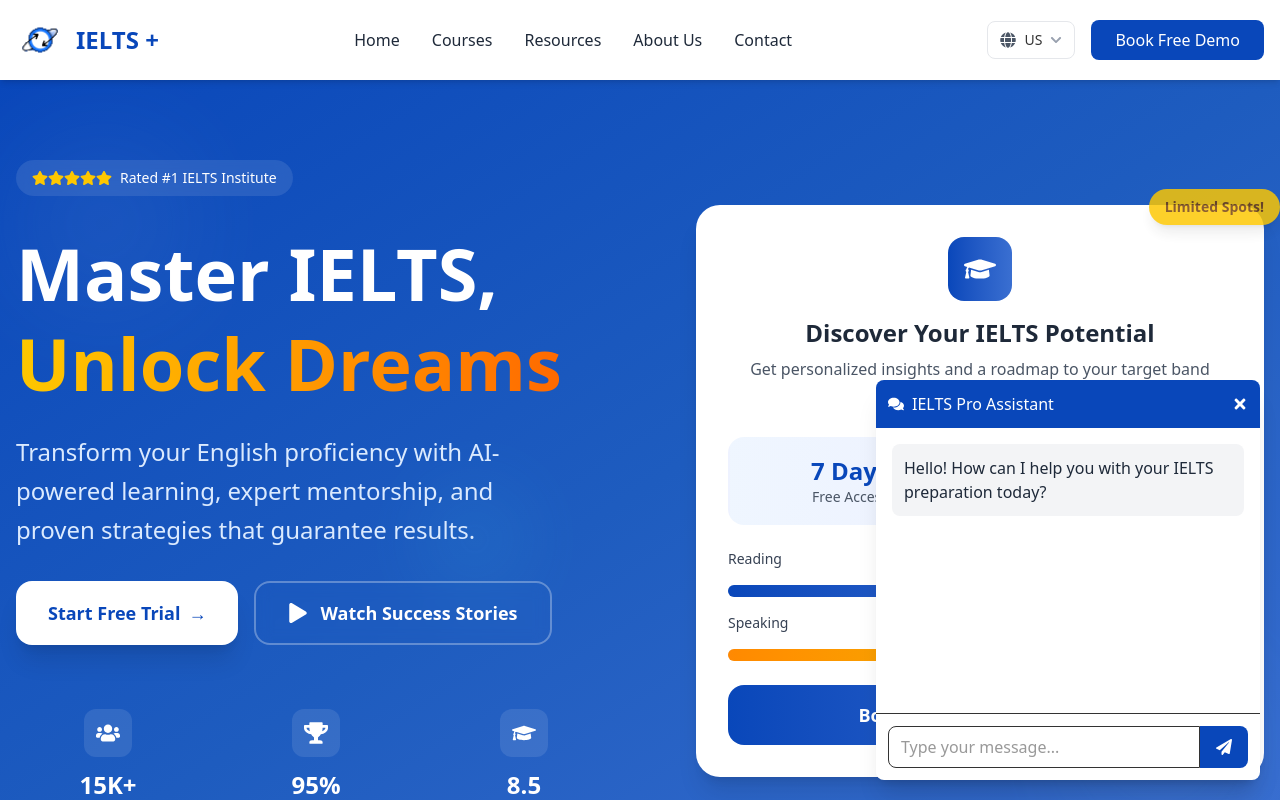
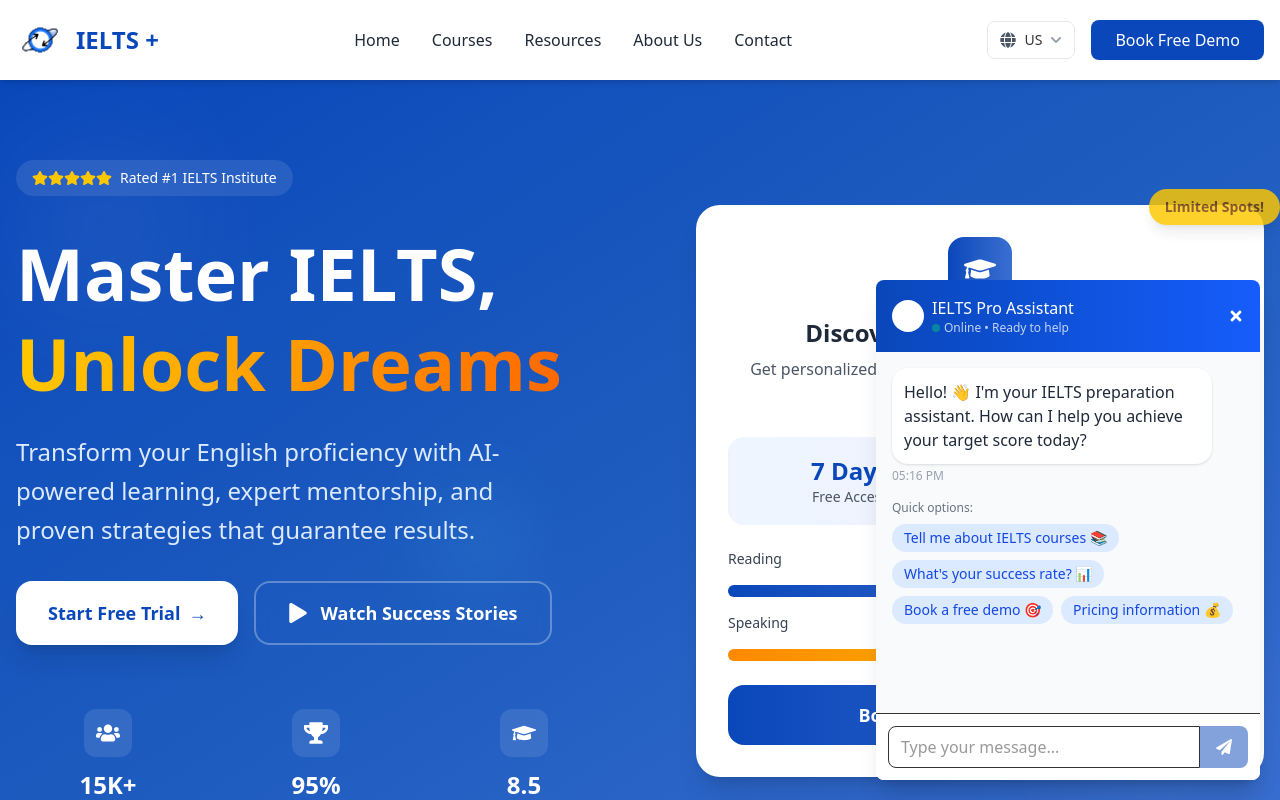
Before and after one commit to tarunmanoharann/babycode, a React (Vite) app in the folder frontend/: page / in a window 1280 px wide. Both pictures are taken after a click on the button 1232 px from the left and 752 px from the top of the page. Shown: the top 800 px of the page. Built offline with nearby package versions, Linux system fonts and the light colour scheme.

Commit message:
Update Chatbot.jsx

```diff
--- a/frontend/src/components/Chatbot.jsx
+++ b/frontend/src/components/Chatbot.jsx
@@ -1,100 +1,288 @@
-import React, { useState } from 'react';
-import { FaComments, FaTimes, FaPaperPlane } from 'react-icons/fa';
+import React, { useState, useEffect, useRef } from 'react';
+import { FaComments, FaTimes, FaPaperPlane, FaSmile, FaLightbulb } from 'react-icons/fa';
 
 const Chatbot = () => {
   const [isOpen, setIsOpen] = useState(false);
+  const [hasAutoOpened, setHasAutoOpened] = useState(false);
+  const [showNotification, setShowNotification] = useState(false);
+  const [isTyping, setIsTyping] = useState(false);
   const [messages, setMessages] = useState([
-    { text: "Hello! How can I help you with your IELTS preparation today?", isBot: true }
+    { text: "Hello! 👋 I'm your IELTS preparation assistant. How can I help you achieve your target score today?", isBot: true, timestamp: new Date() }
   ]);
   const [inputText, setInputText] = useState('');
+  const messagesEndRef = useRef(null);
+
+
+  const scrollToBottom = () => {
+    messagesEndRef.current?.scrollIntoView({ behavior: "smooth" });
+  };
+
+  useEffect(() => {
+    scrollToBottom();
+  }, [messages]);
+
+
+  useEffect(() => {
+    if (!hasAutoOpened) {
+      const notificationTimer = setTimeout(() => {
+        setShowNotification(true);
+
+
+        setTimeout(() => {
+          setShowNotification(false);
+          setIsOpen(true);
+          setHasAutoOpened(true);
+
+
+          setTimeout(() => {
+            setIsTyping(true);
+            setTimeout(() => {
+              setIsTyping(false);
+              setMessages(prev => [...prev, {
+                text: "I noticed you're browsing our IELTS courses! 🎯 Do you have any questions about our programs or need help choosing the right course for your target score?",
+                isBot: true,
+                timestamp: new Date()
+              }]);
+            }, 1500);
+          }, 1000);
+        }, 3000);
+      }, 7000); // 7 seconds
+
+      return () => clearTimeout(notificationTimer);
+    }
+  }, [hasAutoOpened]);
 
   const toggleChat = () => {
     setIsOpen(!isOpen);
+    setShowNotification(false);
   };
 
-  const handleSendMessage = (e) => {
-    e.preventDefault();
+  const quickReplies = [
+    "Tell me about IELTS courses 📚",
+    "What's your success rate? 📊",
+    "Book a free demo 🎯",
+    "Pricing information 💰"
+  ];
+
+  const botResponses = [
+    {
+      keywords: ['course', 'program', 'class'],
+      response: "Great question! 📚 We offer comprehensive IELTS courses including Speaking, Writing, Reading, and Listening modules. Our courses are designed by certified trainers with proven track records. Would you like details about a specific module?"
+    },
+    {
+      keywords: ['success', 'rate', 'result'],
+      response: "Excellent question! 🎉 Our success rate is outstanding - 95% of our students achieve their target band scores within 3 months. We've helped over 10,000+ students succeed in IELTS!"
+    },
+    {
+      keywords: ['demo', 'free', 'trial'],
+      response: "Perfect! 🎯 I can help you book a FREE demo class right now. Our demo includes a mini assessment and personalized study plan. Would you prefer a Speaking or Writing demo session?"
+    },
+    {
+      keywords: ['price', 'cost', 'fee', 'pricing'],
+      response: "Great question! 💰 Our courses start from ₹4,999 for individual modules and ₹12,999 for complete IELTS preparation. We also offer flexible EMI options. Would you like a detailed pricing breakdown?"
+    },
+    {
+      keywords: ['hello', 'hi', 'hey'],
+      response: "Hello there! 😊 I'm excited to help you with your IELTS journey. What specific area would you like to focus on - Speaking, Writing, Reading, or Listening?"
+    }
+  ];
+
+  const getSmartResponse = (userMessage) => {
+    const lowerMessage = userMessage.toLowerCase();
+
+    for (let response of botResponses) {
+      if (response.keywords.some(keyword => lowerMessage.includes(keyword))) {
+        return response.response;
+      }
+    }
+
+
+    const defaultResponses = [
+      "That's a fantastic question! 🤔 Our IELTS experts would love to help you with that. Would you like me to connect you with a counselor for detailed guidance?",
+      "I understand your concern! 💡 Based on your query, I'd recommend speaking with our academic team who can provide personalized advice. Shall I schedule a callback?",
+      "Interesting point! 🎓 Many of our successful students had similar questions. Our proven methodology has helped thousands achieve their target scores. Want to know more?",
+      "Great thinking! 📈 Every student's journey is unique, and we customize our approach accordingly. Would you like to take our free skill assessment to get started?"
+    ];
+
+    return defaultResponses[Math.floor(Math.random() * defaultResponses.length)];
+  };
+
+  const handleSendMessage = () => {
     if (!inputText.trim()) return;
 
-    // Add user message
-    setMessages([...messages, { text: inputText, isBot: false }]);
+
+    const userMessage = { text: inputText, isBot: false, timestamp: new Date() };
+    setMessages(prev => [...prev, userMessage]);
+    const currentInput = inputText;
     setInputText('');
 
-    // Simulate bot response after a short delay
+
+    setIsTyping(true);
+
+
     setTimeout(() => {
-      const botResponses = [
-        "I'd be happy to help you with that! Our IELTS experts can provide more details.",
-        "That's a great question about IELTS preparation. Would you like to schedule a free consultation?",
-        "We have specific courses that can help you with that aspect of IELTS. Would you like more information?",
-        "Many of our students have similar questions. Our success rate for that particular area is over 95%."
-      ];
-      const randomResponse = botResponses[Math.floor(Math.random() * botResponses.length)];
-      setMessages(prev => [...prev, { text: randomResponse, isBot: true }]);
-    }, 1000);
+      setIsTyping(false);
+      const botResponse = getSmartResponse(currentInput);
+      setMessages(prev => [...prev, { text: botResponse, isBot: true, timestamp: new Date() }]);
+    }, 1000 + Math.random() * 1000);
+  };
+
+  const handleKeyPress = (e) => {
+    if (e.key === 'Enter' && !e.shiftKey) {
+      e.preventDefault();
+      handleSendMessage();
+    }
+  };
+
+  const handleQuickReply = (reply) => {
+    const userMessage = { text: reply, isBot: false, timestamp: new Date() };
+    setMessages(prev => [...prev, userMessage]);
+
+    setIsTyping(true);
+    setTimeout(() => {
+      setIsTyping(false);
+      const botResponse = getSmartResponse(reply);
+      setMessages(prev => [...prev, { text: botResponse, isBot: true, timestamp: new Date() }]);
+    }, 1200);
   };
 
   return (
     <div className="fixed bottom-5 right-5 z-50">
-      {/* Chat Button */}
+      {showNotification && !isOpen && (
+        <div className="absolute bottom-20 right-0 bg-white rounded-lg shadow-lg p-4 mb-2 max-w-xs animate-bounce">
+          <div className="flex items-center">
+            <FaLightbulb className="text-yellow-500 mr-2" />
+            <p className="text-sm text-gray-700">Need help with IELTS preparation? 🎯</p>
+          </div>
+          <div className="absolute bottom-0 right-4 w-0 h-0 border-l-8 border-r-8 border-t-8 border-l-transparent border-r-transparent border-t-white transform translate-y-full"></div>
+        </div>
+      )}
+
       <button
         onClick={toggleChat}
-        className={`${isOpen ? 'hidden' : 'flex'} bg-[#0947ba] text-white p-4 rounded-full shadow-lg hover:bg-[#063590] transition-all`}
+        className={`${isOpen ? 'hidden' : 'flex'} relative bg-[#0947ba] text-white p-4 rounded-full shadow-lg hover:bg-[#063590] transition-all transform hover:scale-110 duration-300`}
       >
         <FaComments size={24} />
+        {showNotification && (
+          <span className="absolute -top-1 -right-1 bg-red-500 text-white text-xs rounded-full h-6 w-6 flex items-center justify-center animate-pulse">
+            !
+          </span>
+        )}
       </button>
 
-      {/* Chat Window */}
       {isOpen && (
-        <div className="bg-white rounded-lg shadow-xl w-80 sm:w-96 flex flex-col" style={{ height: '400px' }}>
-          {/* Chat Header */}
-          <div className="bg-[#0947ba] text-white p-3 rounded-t-lg flex justify-between items-center">
+        <div className="bg-white rounded-lg shadow-xl w-80 sm:w-96 flex flex-col transition-all duration-300 transform animate-fadeIn" style={{ height: '500px' }}>
+
+          <div className="bg-gradient-to-r from-[#0947ba] to-blue-600 text-white p-4 rounded-t-lg flex justify-between items-center">
             <div className="flex items-center">
-              <FaComments className="mr-2" />
-              <h3 className="font-medium">IELTS Pro Assistant</h3>
+              <div className="w-8 h-8 bg-white bg-opacity-20 rounded-full flex items-center justify-center mr-2">
+                <FaComments size={16} />
+              </div>
+              <div>
+                <h3 className="font-medium">IELTS Pro Assistant</h3>
+                <p className="text-xs opacity-75 flex items-center">
+                  <span className="w-2 h-2 bg-green-400 rounded-full mr-1 animate-pulse"></span>
+                  Online • Ready to help
+                </p>
+              </div>
             </div>
-            <button onClick={toggleChat} className="text-white hover:text-gray-200">
+            <button onClick={toggleChat} className="text-white hover:text-gray-200 transition-colors">
               <FaTimes />
             </button>
           </div>
 
-          {/* Chat Messages */}
-          <div className="flex-1 p-4 overflow-y-auto">
+
+          <div className="flex-1 p-4 overflow-y-auto bg-gray-50">
             {messages.map((msg, index) => (
               <div
                 key={index}
-                className={`mb-3 ${msg.isBot ? 'text-left' : 'text-right'}`}
+                className={`mb-4 ${msg.isBot ? 'text-left' : 'text-right'} animate-fadeIn`}
               >
                 <div
-                  className={`inline-block p-3 rounded-lg ${
+                  className={`inline-block max-w-xs p-3 rounded-2xl transition-all duration-300 ${
                     msg.isBot
-                      ? 'bg-gray-100 text-gray-800'
-                      : 'bg-[#0947ba] text-white'
+                      ? 'bg-white text-gray-800 shadow-sm hover:shadow-md'
+                      : 'bg-[#0947ba] text-white shadow-sm'
                   }`}
                 >
                   {msg.text}
                 </div>
+                <div className={`text-xs text-gray-400 mt-1 ${msg.isBot ? 'text-left' : 'text-right'}`}>
+                  {msg.timestamp.toLocaleTimeString([], { hour: '2-digit', minute: '2-digit' })}
+                </div>
               </div>
             ))}
+
+            {isTyping && (
+              <div className="text-left mb-4 animate-fadeIn">
+                <div className="inline-block bg-white text-gray-800 p-3 rounded-2xl shadow-sm">
+                  <div className="flex space-x-1">
+                    <div className="w-2 h-2 bg-gray-400 rounded-full animate-bounce"></div>
+                    <div className="w-2 h-2 bg-gray-400 rounded-full animate-bounce" style={{animationDelay: '0.1s'}}></div>
+                    <div className="w-2 h-2 bg-gray-400 rounded-full animate-bounce" style={{animationDelay: '0.2s'}}></div>
+                  </div>
+                </div>
+                <div className="text-xs text-gray-400 mt-1">Assistant is typing...</div>
+              </div>
+            )}
+
+            {messages.length <= 2 && !isTyping && (
+              <div className="mb-4 animate-fadeIn">
+                <p className="text-xs text-gray-500 mb-2">Quick options:</p>
+                <div className="flex flex-wrap gap-2">
+                  {quickReplies.map((reply, index) => (
+                    <button
+                      key={index}
+                      onClick={() => handleQuickReply(reply)}
+                      className="bg-blue-100 text-blue-700 px-3 py-1 rounded-full text-sm hover:bg-blue-200 transition-all duration-200 transform hover:scale-105"
+                    >
+                      {reply}
+                    </button>
+                  ))}
+                </div>
+              </div>
+            )}
+
+            <div ref={messagesEndRef} />
           </div>
 
-          {/* Chat Input */}
-          <form onSubmit={handleSendMessage} className="border-t p-3 flex">
+
+          <div className="border-t p-3 flex bg-white rounded-b-lg">
             <input
               type="text"
               value={inputText}
               onChange={(e) => setInputText(e.target.value)}
+              onKeyPress={handleKeyPress}
               placeholder="Type your message..."
-              className="flex-1 border rounded-l-lg px-3 py-2 focus:outline-none focus:ring-2 focus:ring-[#0947ba]"
+              className="flex-1 border rounded-l-lg px-3 py-2 focus:outline-none focus:ring-2 focus:ring-[#0947ba] focus:border-transparent transition-all duration-200"
             />
             <button
-              type="submit"
-              className="bg-[#0947ba] text-white px-4 py-2 rounded-r-lg hover:bg-[#063590]"
+              onClick={handleSendMessage}
+              disabled={!inputText.trim()}
+              className="bg-[#0947ba] text-white px-4 py-2 rounded-r-lg hover:bg-[#063590] disabled:opacity-50 disabled:cursor-not-allowed transition-all duration-200 transform hover:scale-105 active:scale-95"
             >
               <FaPaperPlane />
             </button>
-          </form>
+          </div>
         </div>
       )}
+
+      <style jsx>{`
+        .animate-fadeIn {
+          animation: fadeIn 0.3s ease-in-out;
+        }
+
+        @keyframes fadeIn {
+          from {
+            opacity: 0;
+            transform: translateY(10px);
+          }
+          to {
+            opacity: 1;
+            transform: translateY(0);
+          }
+        }
+      `}</style>
     </div>
   );
 };
```
